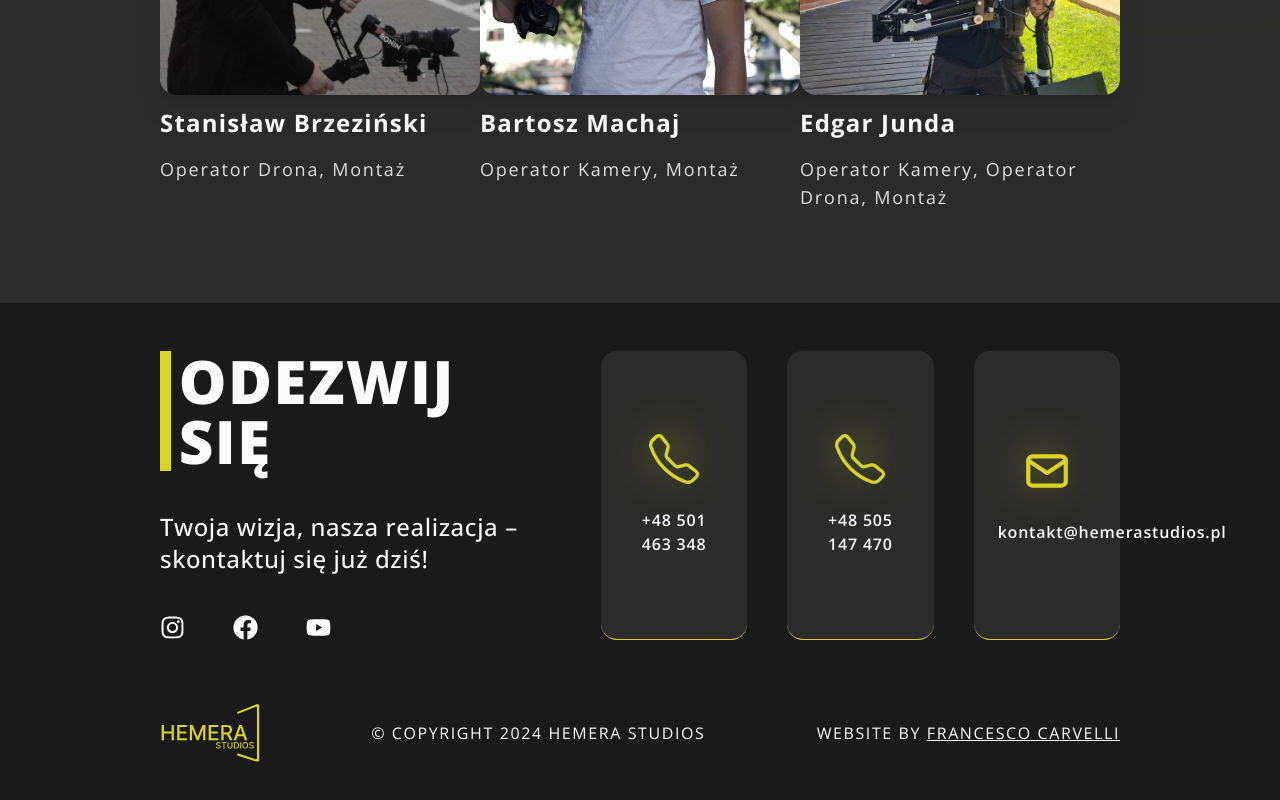
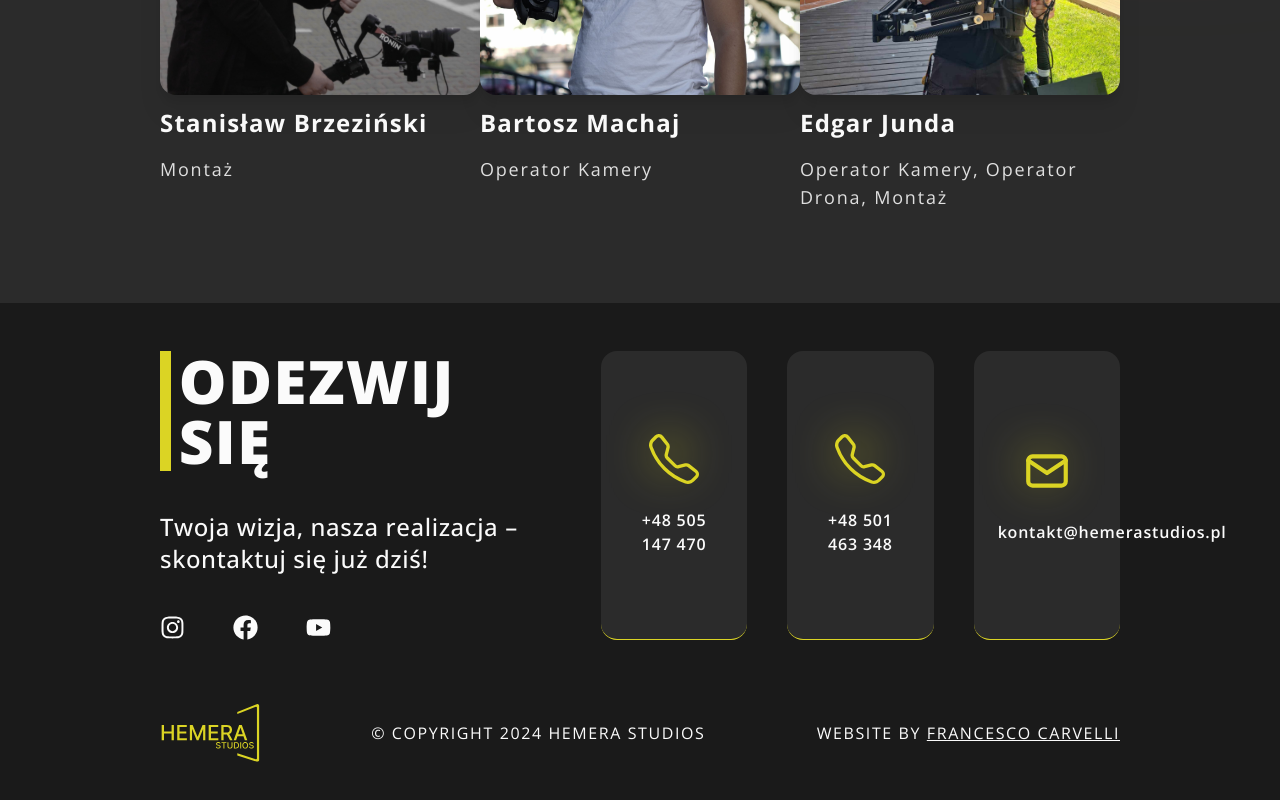
Before and after one commit to F3azy/hemera, a React (Vite) app: page / in a window 1280 px wide. Shown: the part 2336-3136 px from the top of the page. Built offline with nearby package versions, Linux system fonts and the light colour scheme.

Commit message:
const values edit

```diff
--- a/src/const/contact.js
+++ b/src/const/contact.js
@@ -3,14 +3,14 @@ import { TbMail } from "react-icons/tb";
 
 export const contactInfo = [
   {
+    name: "phone2",
+    icon: BsTelephone,
+    value: "+48 505 147 470",
+  },
+  {
     name: "phone1",
     icon: BsTelephone,
     value: "+48 501 463 348",
-  },
-  {
-    name: "phone2",
-    icon: BsTelephone,
-    value: "+48 505 147 470",
   },
   {
     name: "mail",
--- a/src/const/teamMembers.js
+++ b/src/const/teamMembers.js
@@ -4,13 +4,12 @@ export const team = [
   {
     image: Stasiek,
     name: "Stanisław Brzeziński",
-    role: "Operator Drona, Montaż",
+    role: "Montaż",
   },
   {
     image: Bartek,
     name: "Bartosz Machaj",
-    role: "Operator Kamery, Montaż",
-    position: "-bottom-1/2 left-0"
+    role: "Operator Kamery",
   },
   {
     image: Edgar,
```
Also changed, not shown: src/assets/bartek.jpg.
